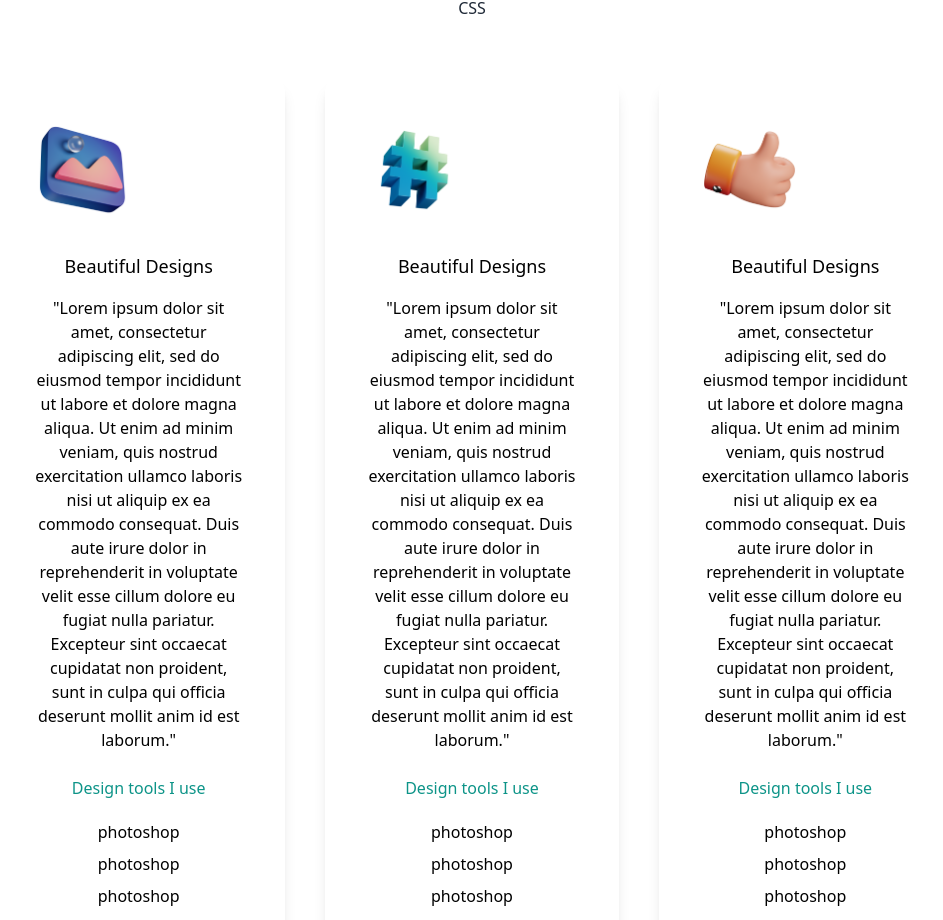
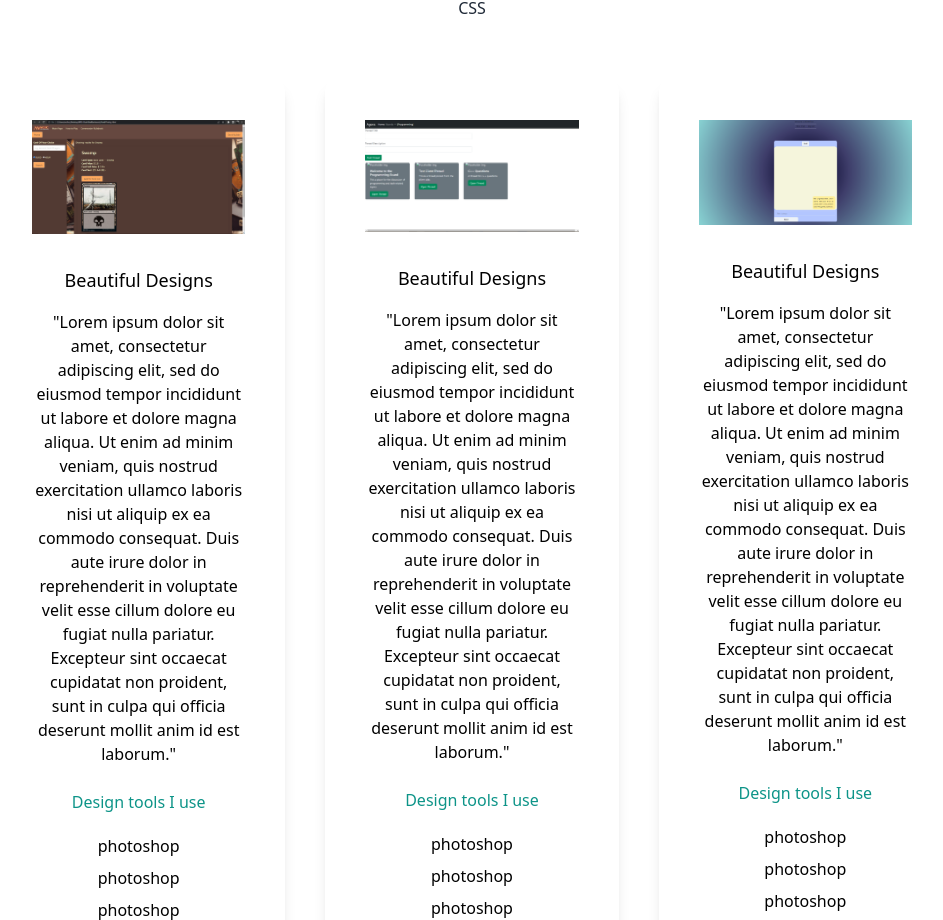
Before and after one commit to mcfoote/react-professional-portfolio, a Next.js app: page / in a window 1280 px wide. Shown: the part 1420-2340 px from the top of the page, without its empty margins (168-1111 px from the left). Built offline with nearby package versions, Linux system fonts and the light colour scheme.

Commit message:
work on portfolio

```diff
--- a/pages/index.js
+++ b/pages/index.js
@@ -82,7 +82,7 @@ export default function Home() {
           </div>
           <div className="lg:flex gap-10">
             <div className="text-center shadow-lg p-10 rounded-xl my-10">
-              <Image src={design} width={100} height={100}/>
+              <Image src={project1} className="mx-auto"/>
               <h3 className="text-lg font-medium pt-8 pb-2">Beautiful Designs</h3>
               <p className="py-2">
                 "Lorem ipsum dolor sit amet, consectetur adipiscing elit, sed do eiusmod tempor incididunt ut labore et dolore magna aliqua.
@@ -96,7 +96,7 @@ export default function Home() {
               <p className="text-fray-800 py-1">photoshop</p>
             </div>
             <div className="text-center shadow-lg p-10 rounded-xl my-10">
-              <Image src={code} width={100} height={100}/>
+              <Image src={project2} className="mx-auto"/>
               <h3 className="text-lg font-medium pt-8 pb-2">Beautiful Designs</h3>
               <p className="py-2">
                 "Lorem ipsum dolor sit amet, consectetur adipiscing elit, sed do eiusmod tempor incididunt ut labore et dolore magna aliqua.
@@ -110,7 +110,7 @@ export default function Home() {
               <p className="text-fray-800 py-1">photoshop</p>
             </div>
             <div className="text-center shadow-lg p-10 rounded-xl my-10">
-              <Image src={consulting} width={100} height={100}/>
+              <Image src={project3} className="mx-auto"/>
               <h3 className="text-lg font-medium pt-8 pb-2">Beautiful Designs</h3>
               <p className="py-2">
                 "Lorem ipsum dolor sit amet, consectetur adipiscing elit, sed do eiusmod tempor incididunt ut labore et dolore magna aliqua.
```
